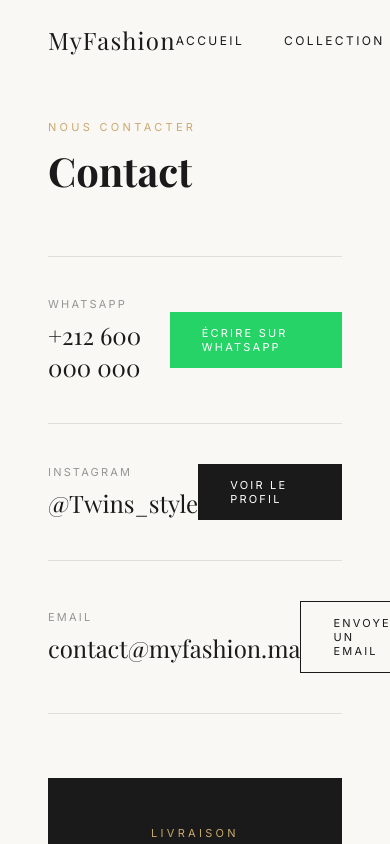
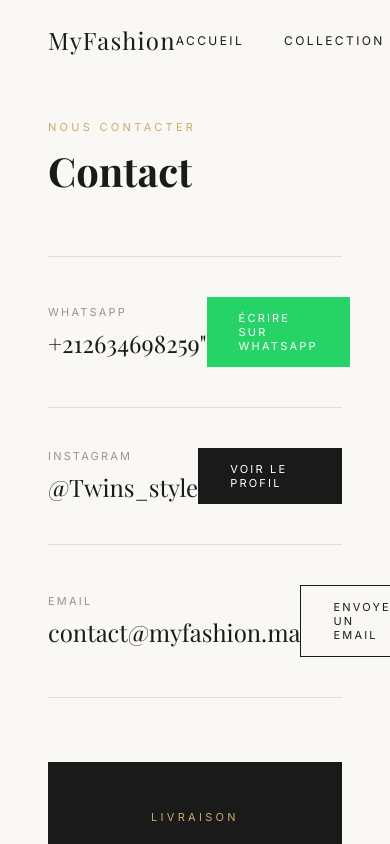
Before and after one commit to saad-tech-star/twins-style-frontend, a React (Vite) app: page /contact in a window 390 px wide. Shown: the top 844 px of the page. Built offline with nearby package versions, Linux system fonts and the light colour scheme.

Commit message:
fix: correction du numéro de téléphone dans la page contact

```diff
--- a/src/pages/contact/contact.jsx
+++ b/src/pages/contact/contact.jsx
@@ -14,7 +14,7 @@ export default function Contact() {
         <div style={{ borderTop: '1px solid rgba(0,0,0,0.1)', padding: '40px 0', display: 'flex', justifyContent: 'space-between', alignItems: 'center' }}>
           <div>
             <p style={{ fontSize: '11px', letterSpacing: '0.2em', textTransform: 'uppercase', color: 'rgba(0,0,0,0.4)', marginBottom: '8px' }}>WhatsApp</p>
-            <p style={{ fontFamily: 'Playfair Display, serif', fontSize: '24px', color: '#1a1a1a' }}>+212 600 000 000</p>
+            <p style={{ fontFamily: 'Playfair Display, serif', fontSize: '24px', color: '#1a1a1a' }}>+212634698259"</p>
           </div>
           <a href="https://api.whatsapp.com/send/?phone=212634698259" target="_blank" rel="noreferrer" style={{
             display: 'inline-flex', alignItems: 'center', gap: '12px',
```
